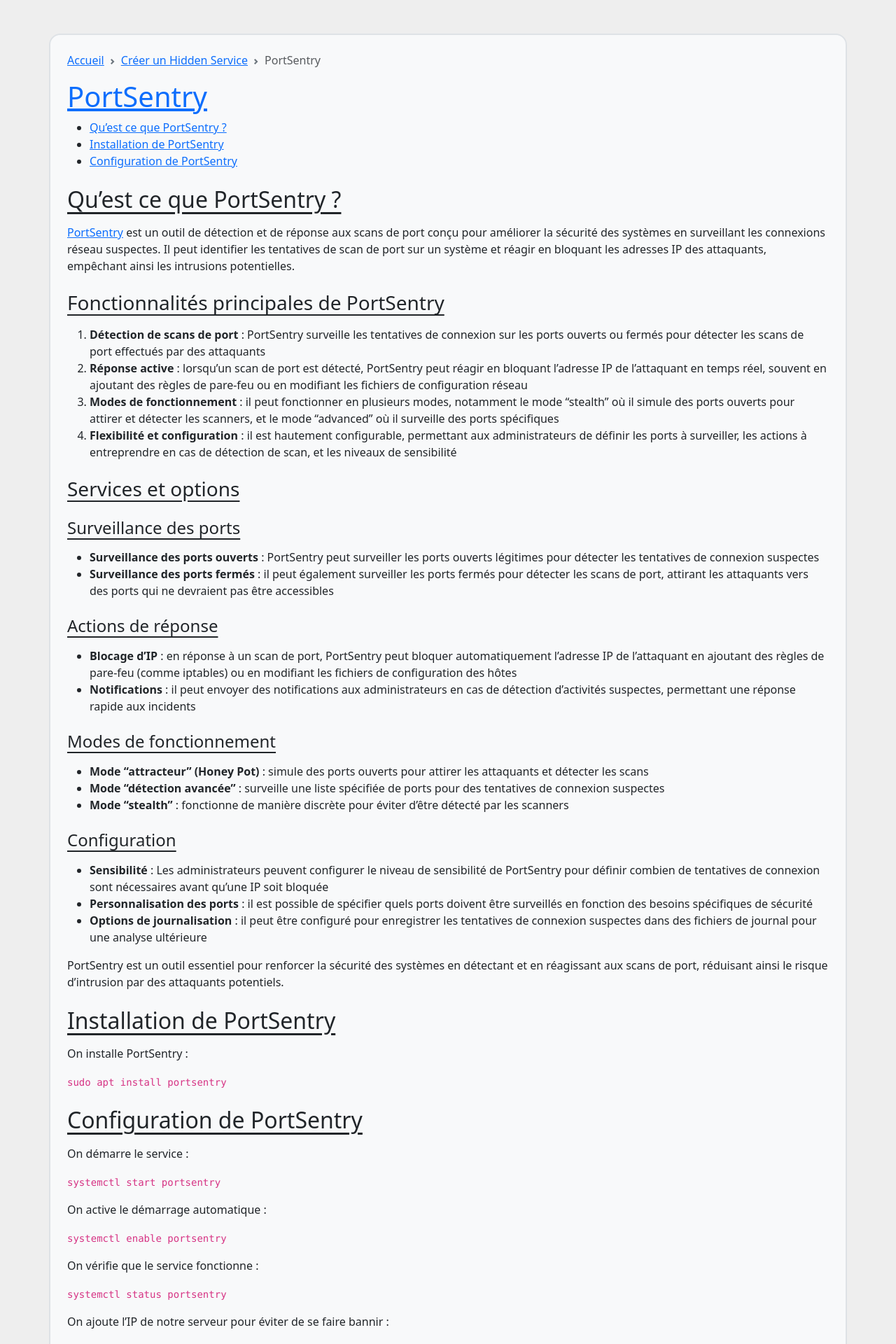
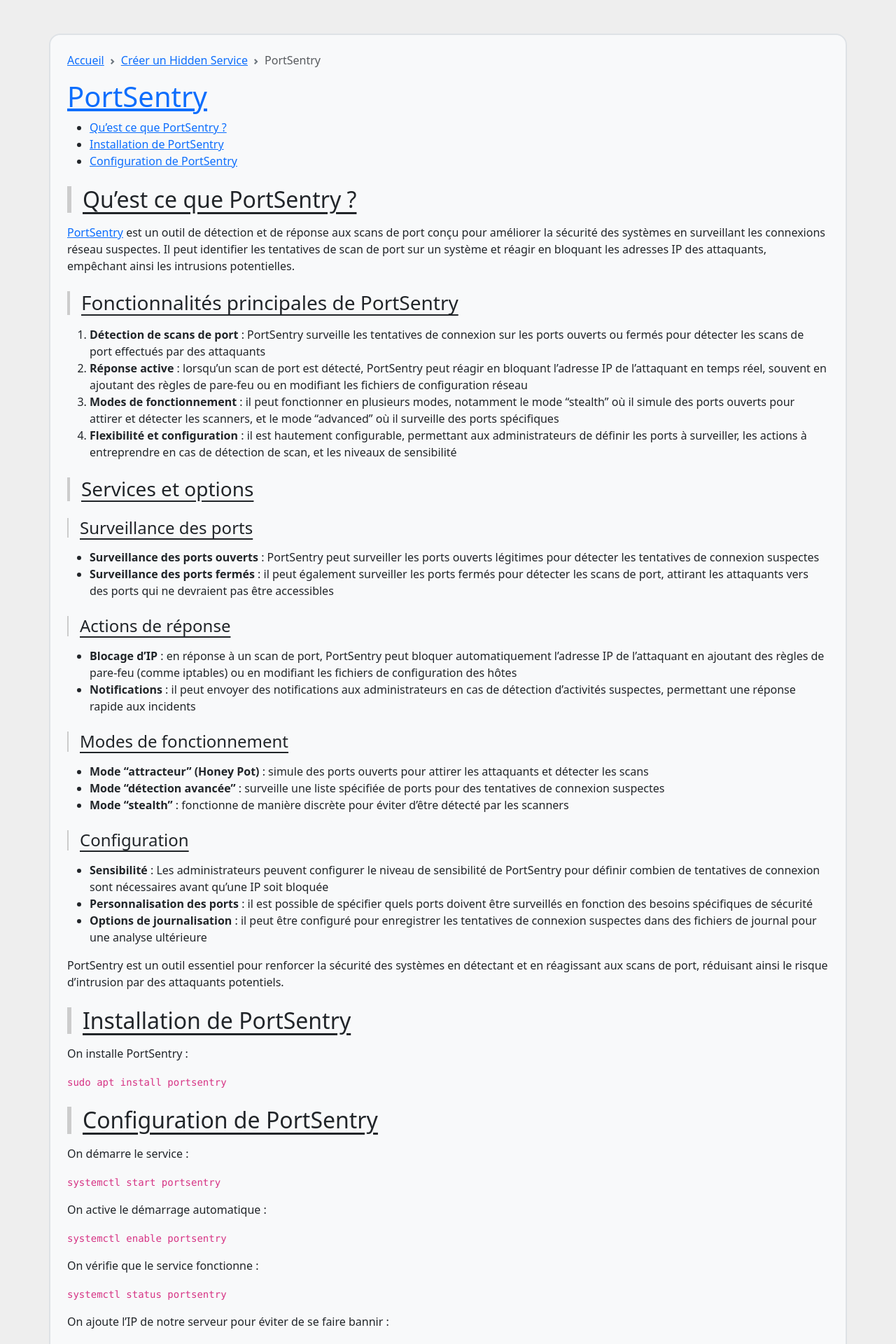
Before and after one commit to Machou/machou.github.io, a Jekyll site: the page built from pages/portsentry.md, in a window 1280 px wide. Shown: the top 1920 px of the page at 70% size. Built offline with Jekyll 4.4.1, drawn with Linux system fonts in a browser that asks for light colours; comment, search, counter and statistics services are not loaded.

Commit message:
corrections

```diff
--- a/assets/css/style.css
+++ b/assets/css/style.css
@@ -14,6 +14,21 @@
 
 h2::before, h3::before, h4::before {
 
+}
+
+h2 {
+	border-left: 6px solid #ccc;
+	padding-left: 1rem;
+}
+
+h3 {
+	border-left: 4px solid #ccc;
+	padding-left: 1rem;
+}
+
+h4 {
+	border-left: 2px solid #ccc;
+	padding-left: 1rem;
 }
 
 .table-wow td:first-child {
```
